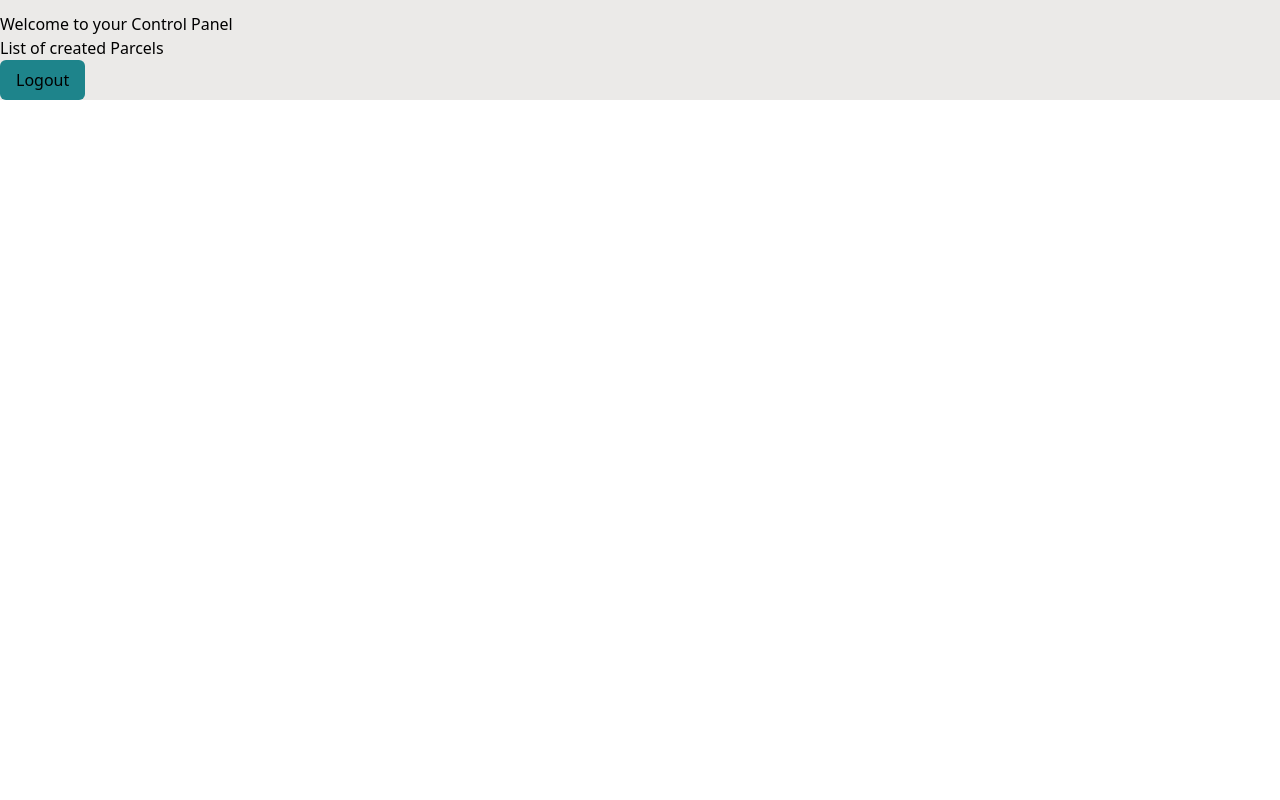
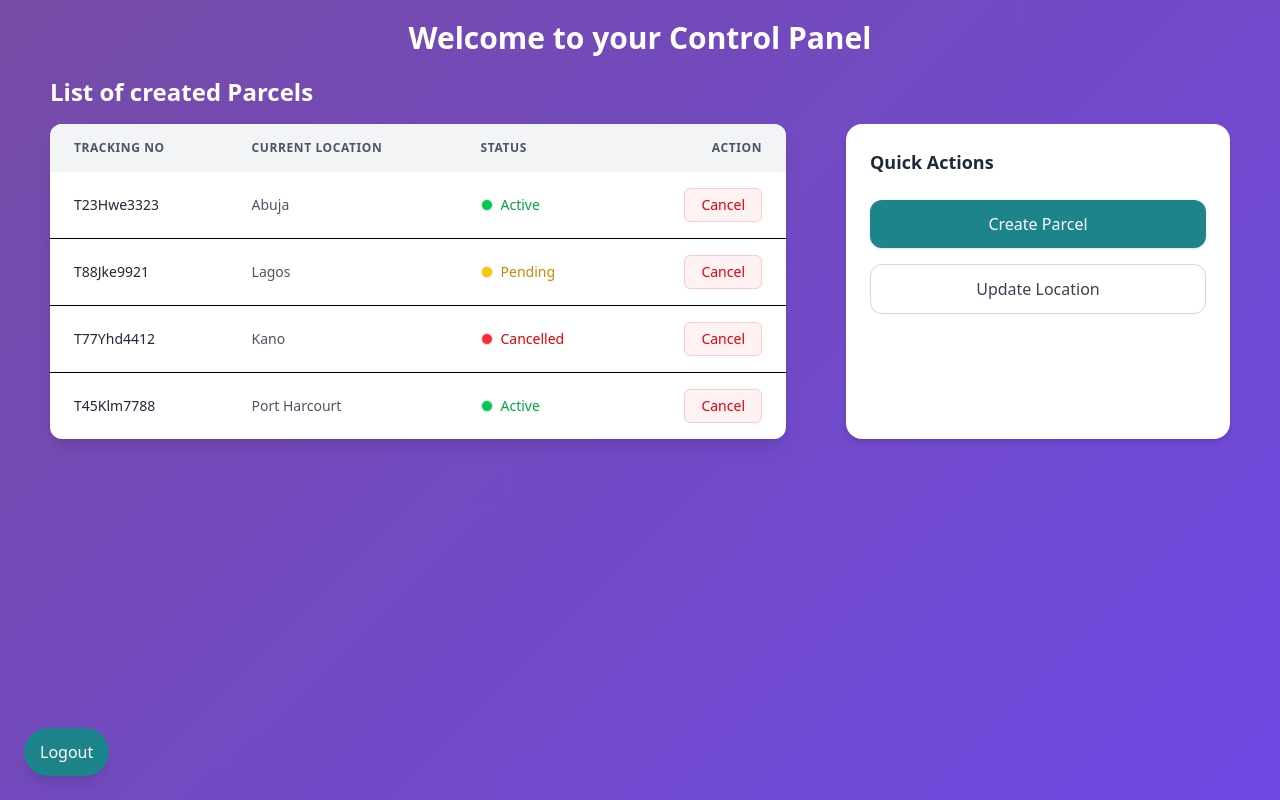
Before and after one commit to phoenix-da-phenom/Courier-system, a React (Vite) app: page /dashboard in a window 1280 px wide. Built offline with nearby package versions, Linux system fonts and the light colour scheme; sample sign-in values are in the browser's storage.

Commit message:
Dashboard design implemented

```diff
--- /dev/null
+++ b/src/Components/InventoryModal.tsx
@@ -0,0 +1,149 @@
+import { useState, type FormEvent, type ChangeEvent } from "react";
+import axiosInstance from "../Lib/axiosInstance";
+import { API_PATHS } from "../Lib/apiPath";
+
+type InventoryModalProps = {
+  isOpen: boolean;
+  onClose: () => void;
+};
+
+type InventoryFormData = {
+  item_name: string;
+  quantity: number;
+  origin: string;
+  destination: string;
+  current_position: string;
+  location: {
+    name: string;
+  };
+};
+
+export default function InventoryModal({ isOpen, onClose }: InventoryModalProps) {
+  const [formData, setFormData] = useState<InventoryFormData>({
+    item_name: "",
+    quantity: 0,
+    origin: "",
+    destination: "",
+    current_position: "",
+    location: {
+      name: "",
+    },
+  });
+
+  const handleChange = (e: ChangeEvent<HTMLInputElement>) => {
+    const { name, value } = e.target;
+
+    if (name === "location_name") {
+      setFormData((prev) => ({
+        ...prev,
+        location: { name: value },
+      }));
+    } else if (name === "quantity") {
+      setFormData((prev) => ({
+        ...prev,
+        quantity: Number(value),
+      }));
+    } else {
+      setFormData((prev) => ({
+        ...prev,
+        [name]: value,
+      }));
+    }
+  };
+
+  const handleSubmit = async (e: FormEvent<HTMLFormElement>) => {
+    e.preventDefault();
+
+    try {
+      await axiosInstance.post(API_PATHS.INVENTORY.INSERT, formData);
+      alert("Inventory added successfully!");
+      onClose();
+    } catch (error) {
+      console.error(error);
+      alert("Something went wrong!");
+    }
+  };
+
+  if (!isOpen) return null;
+
+  return (
+    <div className="fixed inset-0 flex items-center justify-center bg-black bg-opacity-50 z-50">
+      <div className="bg-white p-6 rounded-lg w-[400px]">
+        <h2 className="text-xl font-semibold mb-4">Add Inventory</h2>
+
+        <form onSubmit={handleSubmit} className="flex flex-col gap-3">
+          <input
+            type="text"
+            name="item_name"
+            placeholder="Item Name"
+            value={formData.item_name}
+            onChange={handleChange}
+            className="border p-2 rounded"
+          />
+
+          <input
+            type="number"
+            name="quantity"
+            placeholder="Quantity"
+            value={formData.quantity}
+            onChange={handleChange}
+            className="border p-2 rounded"
+          />
+
+          <input
+            type="text"
+            name="origin"
+            placeholder="Origin"
+            value={formData.origin}
+            onChange={handleChange}
+            className="border p-2 rounded"
+          />
+
+          <input
+            type="text"
+            name="destination"
+            placeholder="Destination"
+            value={formData.destination}
+            onChange={handleChange}
+            className="border p-2 rounded"
+          />
+
+          <input
+            type="text"
+            name="current_position"
+            placeholder="Current Position"
+            value={formData.current_position}
+            onChange={handleChange}
+            className="border p-2 rounded"
+          />
+
+          <input
+            type="text"
+            name="location_name"
+            placeholder="Location Name"
+            value={formData.location.name}
+            onChange={handleChange}
+            className="border p-2 rounded"
+          />
+
+          <div className="flex justify-between mt-4">
+            <button
+              type="button"
+              onClick={onClose}
+              className="bg-gray-400 px-4 py-2 rounded text-white"
+            >
+              Cancel
+            </button>
+
+            <button
+              type="submit"
+              className="bg-blue-600 px-4 py-2 rounded text-white"
+            >
+              Submit
+            </button>
+          </div>
+        </form>
+      </div>
+    </div>
+  );
+}
--- a/src/Pages/Dashboard.tsx
+++ b/src/Pages/Dashboard.tsx
@@ -1,32 +1,152 @@
 //import { useState } from "react"
 
-import { useAuth } from "../Hooks/useAuth"
+import { useState } from "react";
+import { useAuth } from "../Hooks/useAuth";
+import InventoryModal from "../Components/InventoryModal";
 
 
+const shipments = [
+  { id: 1, tracking: "T23Hwe3323", location: "Abuja", status: "active" },
+  { id: 2, tracking: "T88Jke9921", location: "Lagos", status: "pending" },
+  { id: 3, tracking: "T77Yhd4412", location: "Kano", status: "cancelled" },
+  { id: 4, tracking: "T45Klm7788", location: "Port Harcourt", status: "active" },
+];
 const Dashboard = () => {
-    //const [parcelList, setParcelList]= useState(null)
-    const {user, logout}= useAuth();
+      const [isOpen, setIsOpen] = useState(false)
+     const getStatusStyles = (status: string) => {
+    switch (status) {
+      case "active":
+        return {
+          dot: "bg-green-500",
+          text: "text-green-600",
+          label: "Active",
+        };
+      case "pending":
+        return {
+          dot: "bg-yellow-400",
+          text: "text-yellow-600",
+          label: "Pending",
+        };
+      case "cancelled":
+        return {
+          dot: "bg-red-500",
+          text: "text-red-600",
+          label: "Cancelled",
+        };
+      default:
+        return {
+          dot: "bg-gray-400",
+          text: "text-gray-600",
+          label: status,
+        };
+    }
+  };
+  //const [parcelList, setParcelList]= useState(null)
+  const { user, logout } = useAuth();
 
+  console.log(user);
 
-    console.log(user)
-
-    const logOutUser=()=>{
-        logout()
-    }
-
+  const logOutUser = () => {
+    logout();
+  };
 
   return (
-    <div>
-        <div>
-            <h1>Welcome to your Control Panel</h1>
-        </div>
-        <div>
-            <h4>List of created Parcels</h4>
+    <div className="my-container background-gradient">
+      <div className="py-5">
+        <h1 className="text-white font-bold text-center text-3xl">
+          Welcome to your Control Panel
+        </h1>
+      </div>
+      <div>
+        <h4 className="text-2xl font-bold text-white mb-4">
+          List of created Parcels
+        </h4>
+        <div className="flex flex-col lg:flex-row justify-between gap-15">
+
+    <div className="w-full overflow-x-auto rounded-xl shadow-lg bg-white">
+      <table className="min-w-full text-sm text-left">
+        <thead className="bg-gray-100 text-gray-600 uppercase text-xs tracking-wider">
+          <tr>
+            <th className="px-6 py-4">Tracking No</th>
+            <th className="px-6 py-4 hidden md:table-cell">
+              Current Location
+            </th>
+            <th className="px-6 py-4">Status</th>
+            <th className="px-6 py-4 text-right">Action</th>
+          </tr>
+        </thead>
+
+        <tbody className="divide-y">
+          {shipments.map((item) => {
+            const statusStyle = getStatusStyles(item.status);
+
+            return (
+              <tr
+                key={item.id}
+                className="hover:bg-gray-50 transition duration-200"
+              >
+                <td className="px-6 py-4 font-medium text-gray-800">
+                  {item.tracking}
+                </td>
+
+                <td className="px-6 py-4 hidden md:table-cell text-gray-600">
+                  {item.location}
+                </td>
+
+                <td className="px-6 py-4">
+                  <div className="flex items-center gap-2">
+                    <span
+                      className={`w-3 h-3 rounded-full border border-gray-200 ${statusStyle.dot}`}
+                    ></span>
+                    <span className={`font-medium ${statusStyle.text}`}>
+                      {statusStyle.label}
+                    </span>
+                  </div>
+                </td>
+
+                <td className="px-6 py-4 text-right">
+                  <button className="px-4 py-1.5 rounded-md bg-red-50 text-red-600 border border-red-200 hover:bg-red-100 hover:border-red-400 transition duration-200">
+                    Cancel
+                  </button>
+                </td>
+              </tr>
+            );
+          })}
+        </tbody>
+      </table>
+    </div>
+   <div className="bg-white rounded-2xl shadow-md p-6 w-full max-w-sm">
+  <h2 className="text-lg font-semibold text-gray-800 mb-6">
+    Quick Actions
+  </h2>
+
+  <div className="flex flex-col gap-4">
+    <button
+     onClick={() => setIsOpen(true)}
+    className="w-full py-3 rounded-xl bg-primary text-white font-medium hover:opacity-90 transition duration-200 shadow-sm">
+      Create Parcel
+    </button>
+
+    <button className="w-full py-3 rounded-xl border border-gray-300 text-gray-700 font-medium hover:bg-gray-50 transition duration-200">
+      Update Location
+    </button>
+  </div>
+</div>
 
         </div>
-       <button onClick={logOutUser} className="bg-primary px-4 py-2 rounded-md">Logout</button>
+      </div>
+      <button
+        onClick={logOutUser}
+        className="fixed bottom-6 left-6 bg-primary text-white px-4 py-3 rounded-full shadow-lg hover:scale-105 transition-all duration-300"
+      >
+        Logout
+      </button>
+      <InventoryModal
+        isOpen={isOpen}
+        onClose={() => setIsOpen(false)}
+      />
     </div>
-  )
-}
+  );
+};
 
-export default Dashboard
+export default Dashboard;
```
